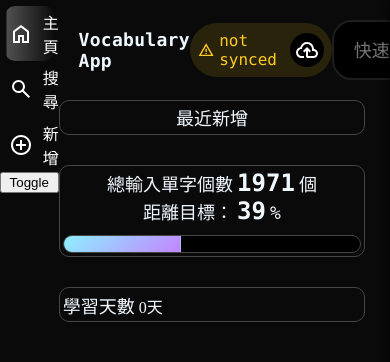
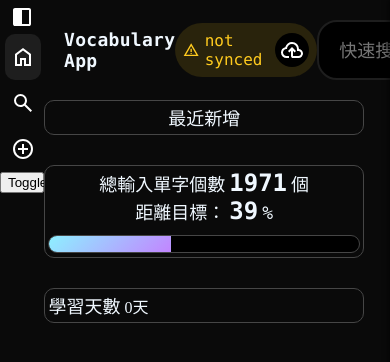
Before and after one commit to emmetthor/Vocab_App, a website with bundled scripts: page index.html in a window 390 px wide. Built offline with nearby package versions, Linux system fonts and the light colour scheme.

Commit message:
新增 nav 縮放功能

```diff
--- a/css/app_container.css
+++ b/css/app_container.css
@@ -3,4 +3,12 @@
     grid-template-columns: 15% 1fr;   /* 左側是 sidebar，右側內容自適應 */
     grid-template-rows: auto 1fr;       /* 第一列是 headbar，第二列是內容 */
     height: 100vh;
+
+    background-color: rgb(10, 10, 10);
 }
+
+.app_container.collapse {
+    grid-template-columns: 44px 1fr;
+
+    transition: all 500ms;
+}
--- a/css/side_bar.css
+++ b/css/side_bar.css
@@ -11,18 +11,50 @@
     flex-direction: column;
 }
 
+.side_bar.collapse {
+    width: 44px;
+
+    transition: all 500ms;
+}
+
+.side_bar.collapse .nav_item {
+    display: flex;
+    align-items: center;
+    justify-content: center;
+
+    margin: 0px 5px;
+    padding: 10px 5px;
+    width: 24px;
+
+    transition: all 500ms;
+}
+
+.side_bar.collapse .nav_text {
+    display: none;
+
+    transition: all 500ms;
+}
+
+.side_bar.collapse .logo {
+    display: flex;
+    align-items: center;
+    justify-content: center;
+
+    margin: 0px 5px;
+    padding: 5px;
+    width: 24px;
+
+    transition: all 500ms;
+}
+
 .logo {
     display: flex;
 
     align-items: center;
+    justify-content: space-between;
 
     margin-top: 10px;
     padding: 3%;
-}
-
-
-.nav {
-    margin-top: 10%;
 }
 
 .nav_list {
@@ -35,11 +67,11 @@
 
     border-radius: 10px;
 
-    border: 2px solid transparent;
+    border: 1px solid transparent;
 
     padding: 3%;
 
-    margin: 0 5px 0;
+    margin: 5px 10px;
 
     text-align: center;
 
@@ -49,9 +81,9 @@
 }
 
 .nav_item:not(.nav_item.active):hover {
-    border: 2px solid rgb(70, 70, 70);
+    border: 1px solid rgb(70, 70, 70);
 
-    transition: border 100ms ease;
+    cursor: pointer;
 }
 
 .nav_item:not(.nav_item.active):hover .nav_text {
@@ -59,9 +91,7 @@
 }
 
 .nav_item.active {
-    background: linear-gradient(90deg, rgb(80, 80, 80), transparent);
-
-    background-size: 110%;
+    background-color: rgb(30, 30, 30);
 }
 
 .nav_text {
--- a/index.html
+++ b/index.html
@@ -16,12 +16,14 @@
     <link rel="stylesheet" href="css/add_page.css">
 </head>
 <body style="margin: 0;">
-    <div class="app_container">
+    <div class="app_container" id="app_container">
 
         <!--左側導覽列-->
-        <aside class="side_bar">
-            <!-- <div class="logo">
-            </div> -->
+        <aside class="side_bar" id="side_bar">
+            <div class="logo">
+                <div></div>
+                <img src="./img/collapse.svg" class="collapse_icon" id="collapse_icon">
+            </div>
 
             <nav class="nav">
                 <ul class="nav_list">
--- /dev/null
+++ b/js/collapse_nav.js
@@ -0,0 +1,15 @@
+const collapse_btn = document.getElementById("collapse_icon");
+const app_container = document.getElementById("app_container");
+const side_bar = document.getElementById("side_bar");
+
+collapse_btn.addEventListener("click", () => {
+    side_bar.classList.toggle("collapse");
+    app_container.classList.toggle("collapse");
+});
+
+const isMobile = window.matchMedia("(max-width: 768px)").matches;
+
+if (isMobile) {
+    side_bar.classList.toggle("collapse");
+    app_container.classList.toggle("collapse");
+}
--- a/js/main.js
+++ b/js/main.js
@@ -12,3 +12,4 @@ import "./push_vocab.js";
 import "./sync_panel.js";
 import "./ai_helper.js";
 import "./css_helper.js"
+import "./collapse_nav.js"
```
Also changed, not shown: img/collapse.svg (added).
